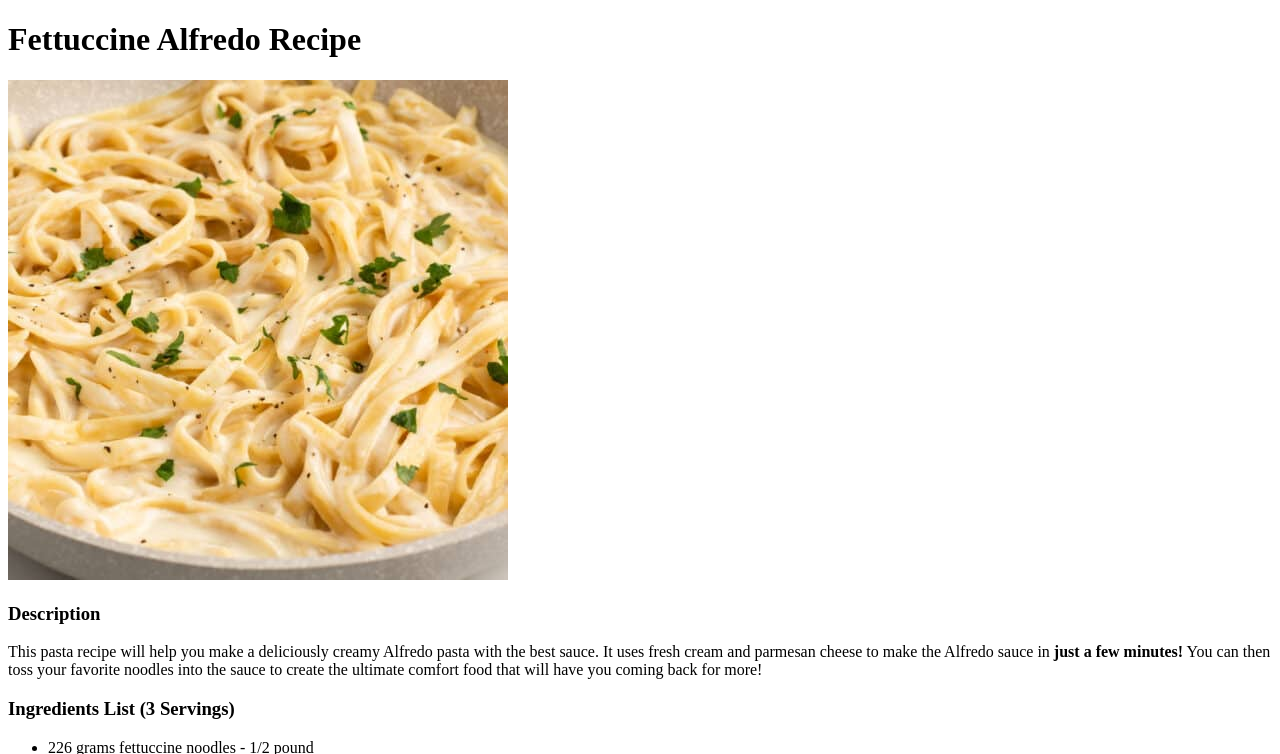
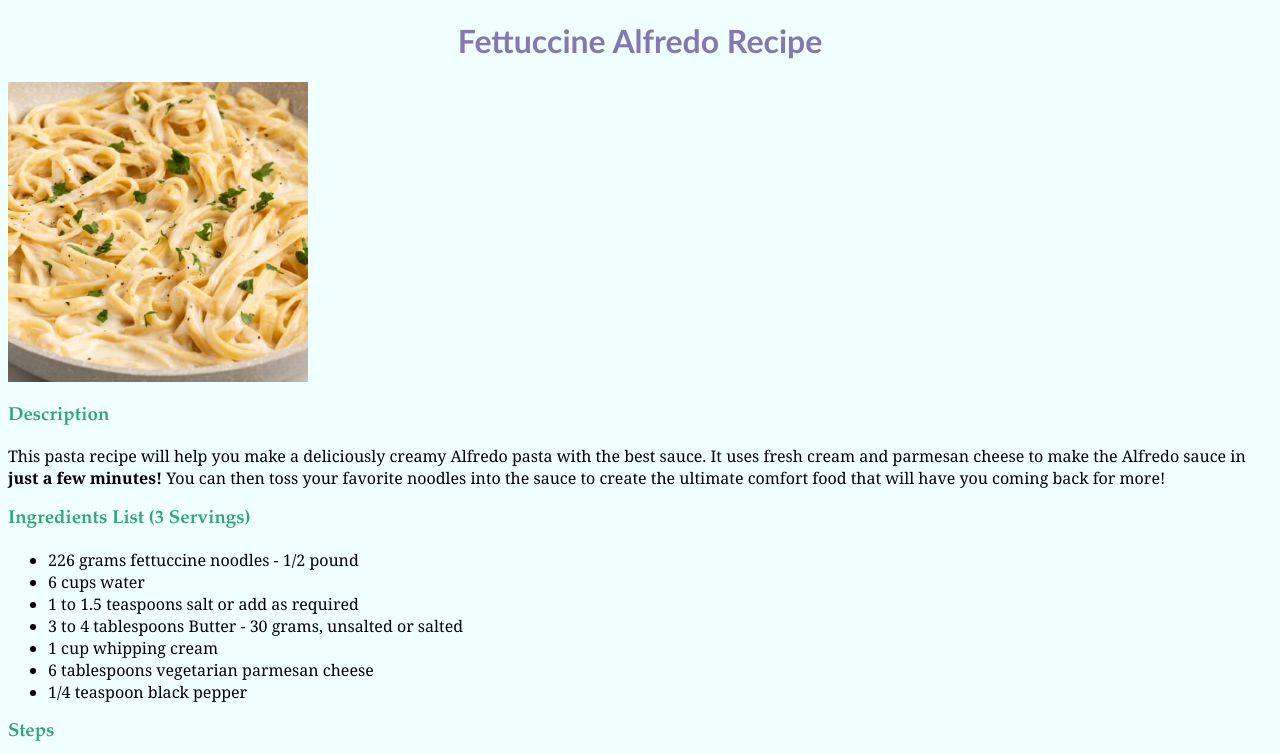
Before and after one commit to kevinzam6/odin-recipes, a plain HTML site: page recipes/alfredopasta.html in a window 1280 px wide. Shown: the top 754 px of the page. Drawn offline with Linux system fonts and the light colour scheme.

Commit message:
create stylesheet for pasta dish page and add color, font changes, and image scaling to the page

```diff
--- a/recipes/alfredopasta.html
+++ b/recipes/alfredopasta.html
@@ -3,21 +3,25 @@
 <head>
     <meta charset="UTF-8">
     <title>Pasta Dishes</title>
+    <link rel="stylesheet" href="pastastyle.css">
 </head>
 
 <body>
-    <h1>Fettuccine Alfredo Recipe</h1>
+    <h1 class="heading">Fettuccine Alfredo Recipe</h1>
     <img src="alfredopasta.jpg" alt="A delicious picture of Fettuccine Alfredo Pasta">
 
-    <h3>Description</h3>
+    <h3 class="subheading">Description</h3>
+    <div class="text">
     <p>This pasta recipe will help you make a deliciously creamy Alfredo pasta with
         the best sauce. It uses fresh cream and parmesan cheese to make the Alfredo
         sauce in <strong>just a few minutes!</strong> You can then toss your favorite
         noodles into the sauce to create the ultimate comfort food that will have you
         coming back for more!
     </p>
+    </div>
 
-    <h3>Ingredients List (3 Servings)</h3>
+    <h3 class="subheading">Ingredients List (3 Servings)</h3>
+    <div class="text">
     <ul>
         <li>226 grams fettuccine noodles - 1/2 pound</li>
         <li>6 cups water</li>
@@ -27,8 +31,10 @@
         <li>6 tablespoons vegetarian parmesan cheese</li>
         <li>1/4 teaspoon black pepper</li>
     </ul>
+    </div>
 
-    <h3>Steps</h3>
+    <h3 class="subheading">Steps</h3>
+    <div class="text">
     <ol>
         <li>In a deep pan or a sauce pan add water and salt. Stir.</li>
         <li>Place saucepan on stovetop and bring the water to a boil on high heat.</li>
@@ -48,6 +54,7 @@
         <li>Mix again, and turn off the heat.</li>
         <li><strong><em>Enjoy!</em></strong></li>
     </ol>
+    </div>
 
 </body>
 
--- /dev/null
+++ b/recipes/pastastyle.css
@@ -0,0 +1,24 @@
+.heading {
+    font-family:"Trebuchet MS", sans-serif ;
+    text-align: center;
+    color: rgb(133, 119, 179);
+}
+
+body {
+    background-color: azure;
+}
+
+img {
+    height: auto;
+    width: 300px;
+}
+
+.subheading {
+    color: rgb(49, 168, 120);
+    font-family: Garamond, sans-serif;
+    font-weight: 600;
+}
+
+.text {
+    font-family: Georgia, sans-serif;
+}
```
